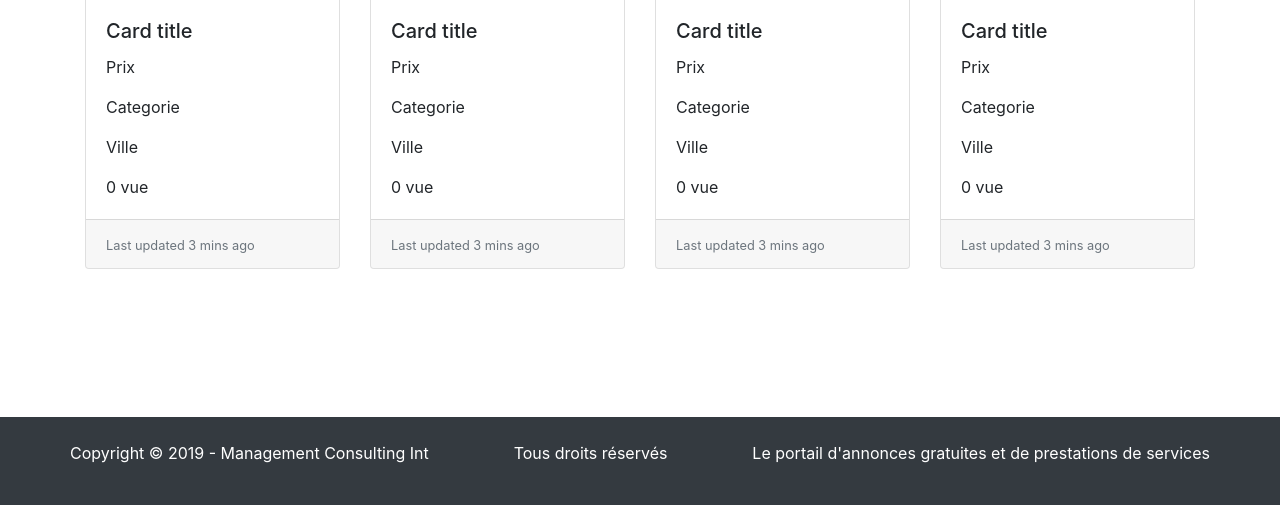
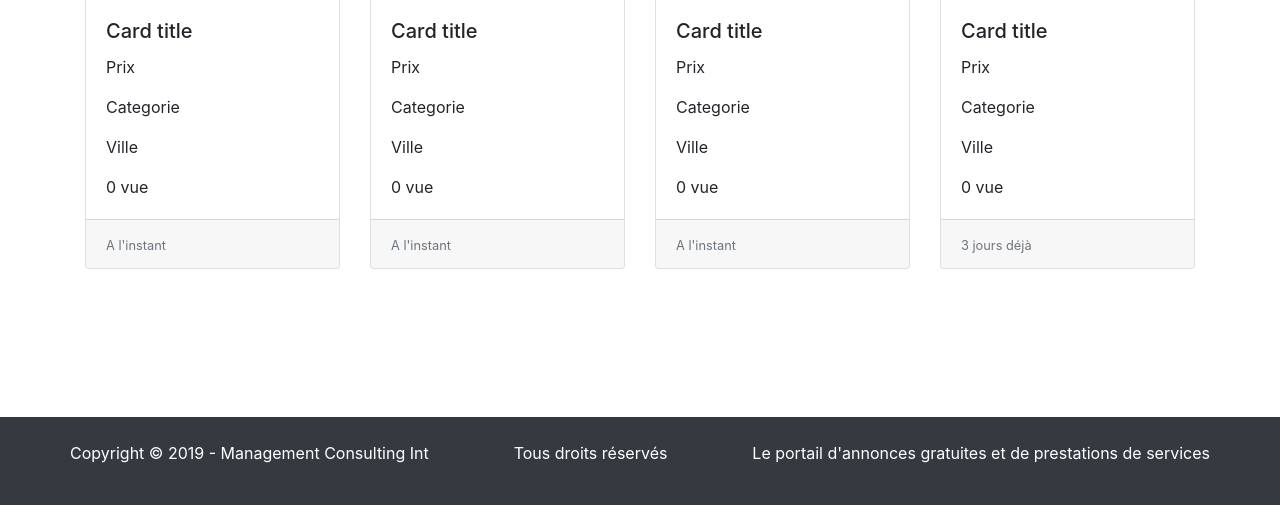
Before and after one commit to developerGroupWeb/Management-Consulting-Int, a PHP site: page /main.php in a window 1280 px wide. Shown: the part 862-1367 px from the top of the page. Run offline with PHP 8.4, Linux system fonts and the light colour scheme; tables that the repository leaves empty or names only in its code hold one stand-in row (values such as "Sample post"); some libraries are stand-ins or nearby versions.

Commit message:
create function time_ago

```diff
--- /dev/null
+++ b/helpers/time_ago.php
@@ -0,0 +1,87 @@
+<?php
+
+function time_ago($timestamp)
+{
+    date_default_timezone_set('Benin/Cotonou');
+
+    $time_ago = strtotime($timestamp);
+    $current_time = time();
+
+    $time_difference = $current_time - $time_ago;
+    $seconds = $time_difference;
+
+    $minutes = round($seconds / 60); // value 60 is seconds
+    $hours = round($seconds / 3600); // value 3600 is 60 minutes * 60 seconds
+    $days = round($seconds / 86400); // value 86400 is 60 minutes * 60 seconds * 24
+    $weeks = round($seconds / 604800); // value 86400 is 60 minutes * 60 seconds * 24 * 7
+    $months = round($seconds / 2629440);
+    $years = round($seconds / 31553280);
+
+    $out = '';
+
+    if ($seconds <= 60) {
+        return "A l'instant";
+    } elseif ($minutes <= 60) {
+
+        switch ($minutes){
+            case 1:
+                $out = "Une minute déjà";
+                break;
+            default:
+                $out = "$minutes minutes déjà";
+                break;
+        }
+    } elseif ($hours <= 24) {
+
+        switch ($hours){
+            case 1:
+                $out = "Une minute déjà";
+                break;
+            default:
+                $out = "$hours heures déjà";
+                break;
+        }
+
+    } elseif ($days <= 7) {
+
+        switch ($days){
+            case 1:
+                $out = "Hier";
+                break;
+            default:
+                $out = "$days jours déjà";
+                break;
+        }
+
+    } elseif ($weeks <= 4.3)// 4.3 = 52/12
+    {
+        switch ($weeks){
+            case 1:
+                $out = "Une semaine déjà";
+                break;
+            default:
+                $out = "$weeks semaines déjà";
+                break;
+        }
+    } elseif ($months <= 12) {
+
+        switch ($months){
+            case 1:
+                $out = "Un mois déjà";
+                break;
+            default:
+                $out = "$months mois déjà";
+                break;
+        }
+    } else {
+        switch ($years){
+            case 1:
+                $out = "Un an déjà";
+                break;
+            default:
+                $out = "$years ans déjà";
+                break;
+        }
+    }
+    return $out;
+}
--- a/includes/autoload_classes.php
+++ b/includes/autoload_classes.php
@@ -2,6 +2,7 @@
 include 'includes/url_path.php';
 include 'helpers/paginate.php';
 include 'helpers/format_date.php';
+include 'helpers/time_ago.php';
 
 
 spl_autoload_register(function ($class){
--- a/main.php
+++ b/main.php
@@ -108,7 +108,7 @@
                         <p class="card-text"><?=$counter->number_views('1254789')?></p>
                     </div>
                     <div class="card-footer">
-                        <small class="text-muted">Last updated 3 mins ago</small>
+                        <small class="text-muted"><?=time_ago('2019-10-9 12:52:36')?></small>
                     </div>
                 </div>
                 <div class="card">
@@ -121,7 +121,7 @@
                         <p class="card-text"><?=$counter->number_views('12547')?></p>
                     </div>
                     <div class="card-footer">
-                        <small class="text-muted">Last updated 3 mins ago</small>
+                        <small class="text-muted"><?=time_ago('2019-10-8 12:52:36')?></small>
                     </div>
                 </div>
 
@@ -137,7 +137,7 @@
                         <p class="card-text"><?=$counter->number_views('125784')?></p>
                     </div>
                     <div class="card-footer">
-                        <small class="text-muted">Last updated 3 mins ago</small>
+                        <small class="text-muted"><?=time_ago('2019-10-6 12:52:36')?></small>
                     </div>
                 </div>
                 <div class="card">
@@ -150,7 +150,7 @@
                         <p class="card-text"><?=$counter->number_views('125484')?></p>
                     </div>
                     <div class="card-footer">
-                        <small class="text-muted">Last updated 3 mins ago</small>
+                        <small class="text-muted"><?=time_ago('2019-10-2 12:52:36')?></small>
                     </div>
                 </div>
             </div>
```
